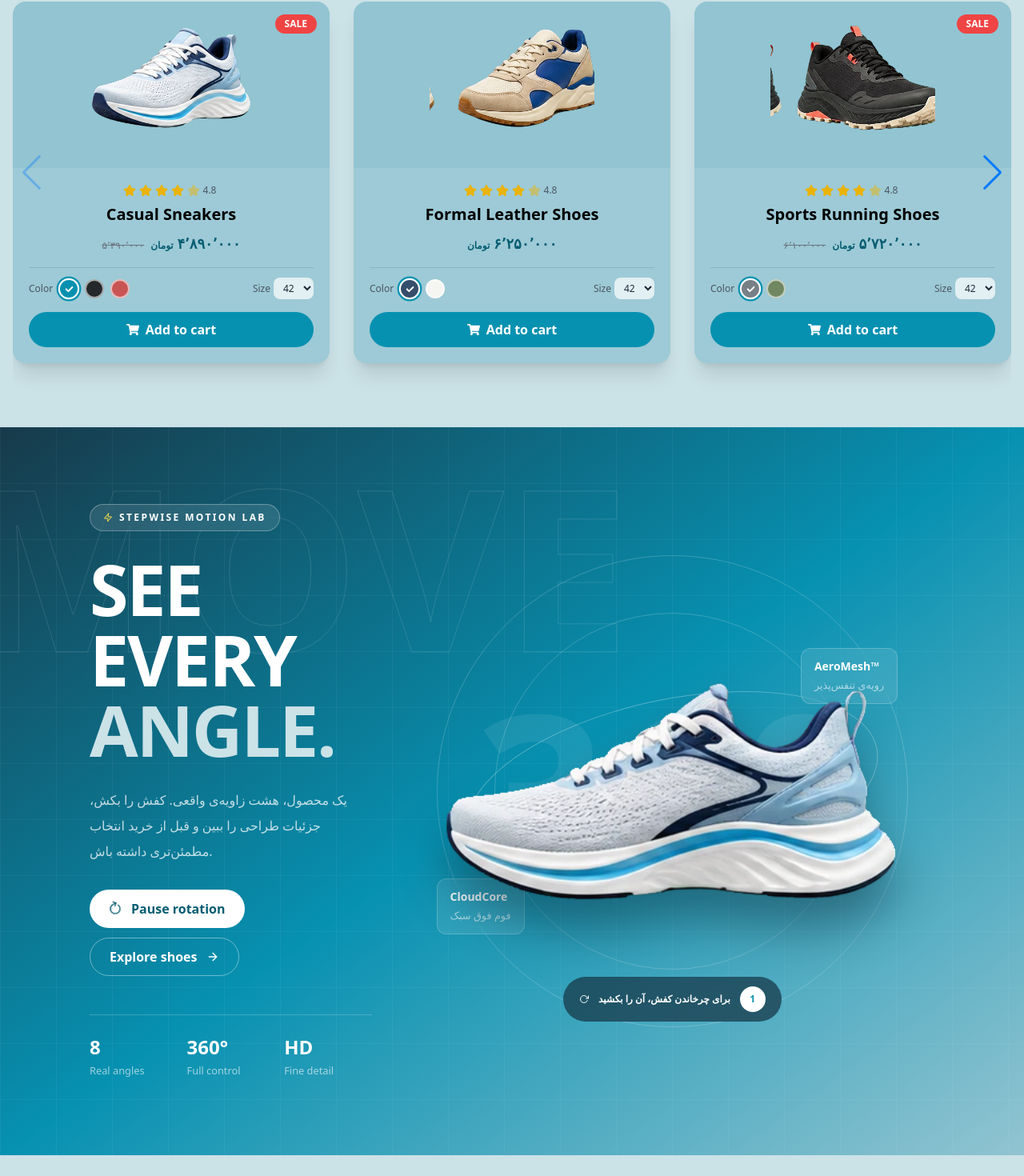
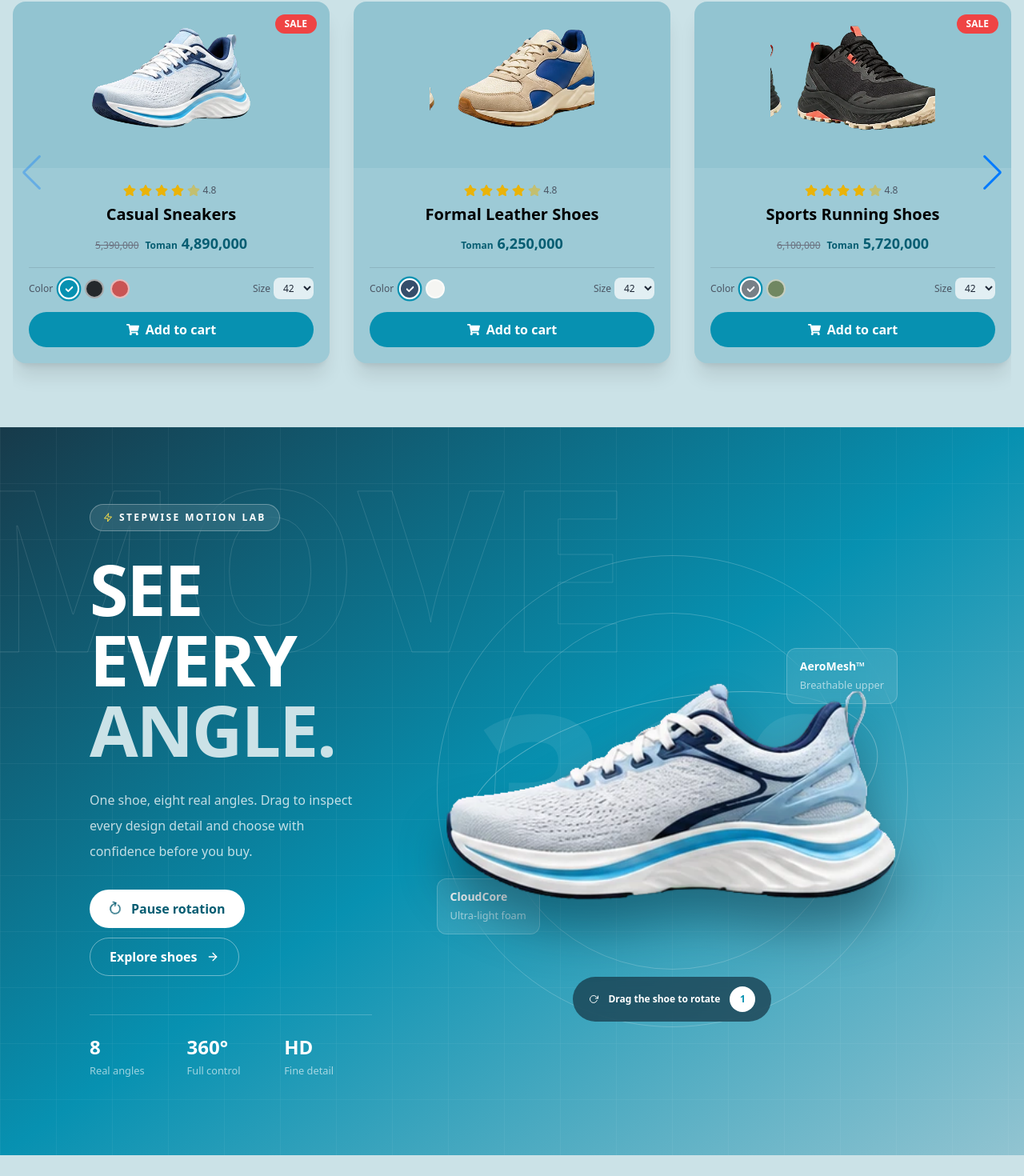
Before and after one commit to itzhoman/StepWise, a React (Vite) app: page / in a window 1280 px wide. Shown: the part 1404-2874 px from the top of the page at 80% size. Built offline with nearby package versions, Linux system fonts and the light colour scheme.

Commit message:
fix: standardize storefront content in English

```diff
--- a/src/components/Experience.jsx
+++ b/src/components/Experience.jsx
@@ -31,7 +31,7 @@ const Experience = () => {
         <div className="order-2 lg:order-1 text-center lg:text-left" dir="ltr">
           <div className="inline-flex items-center gap-2 rounded-full border border-white/30 bg-white/10 backdrop-blur-md px-4 py-2 text-xs font-bold uppercase tracking-[.2em]"><FiZap className="text-yellow-300" /> StepWise Motion Lab</div>
           <h2 className="text-5xl md:text-7xl lg:text-[88px] leading-[.95] font-black mt-7 tracking-tight">SEE EVERY<br/><span className="text-[#cbe2e7]">ANGLE.</span></h2>
-          <p className="max-w-md text-white/75 leading-8 mt-7 mx-auto lg:mx-0">یک محصول، هشت زاویه‌ی واقعی. کفش را بکش، جزئیات طراحی را ببین و قبل از خرید انتخاب مطمئن‌تری داشته باش.</p>
+          <p className="max-w-md text-white/75 leading-8 mt-7 mx-auto lg:mx-0">One shoe, eight real angles. Drag to inspect every design detail and choose with confidence before you buy.</p>
           <div className="flex flex-wrap justify-center lg:justify-start gap-3 mt-8">
             <button onClick={() => setAutoSpin((value) => !value)} className="bg-white text-[#075d72] h-12 px-6 rounded-full font-bold flex items-center gap-3 hover:scale-105 duration-300"><FiRotateCw className={autoSpin ? "animate-spin" : ""} />{autoSpin ? "Pause rotation" : "Auto rotate"}</button>
             <a href="#shop" className="border border-white/40 h-12 px-6 rounded-full font-bold flex items-center gap-3 hover:bg-white/10 duration-300">Explore shoes <FiArrowRight /></a>
@@ -44,10 +44,10 @@ const Experience = () => {
           <div className="absolute w-[68%] aspect-square rounded-full border border-white/20" />
           <div className="absolute w-[80%] h-[36%] rounded-[50%] border border-white/30 rotate-[-12deg]" />
           <span className="absolute text-[12rem] md:text-[18rem] font-black text-white/[.08]">360</span>
-          <img src={frames[frame]} alt={`نمای ${frame + 1} کفش Aero Motion`} className="relative z-10 w-[115%] max-w-[850px] object-contain drop-shadow-[0_38px_30px_rgba(8,41,53,.45)] select-none duration-150" draggable="false" />
-          <div className="absolute bottom-0 md:bottom-8 flex items-center gap-3 bg-[#173a4a]/75 backdrop-blur-md px-5 py-3 rounded-full text-xs font-bold"><FiRotateCw /> برای چرخاندن کفش، آن را بکشید <span className="w-8 h-8 rounded-full bg-white text-[#0791b1] grid place-items-center">{frame + 1}</span></div>
-          <div className="absolute top-[22%] right-0 md:right-[7%] bg-white/10 backdrop-blur-lg border border-white/20 px-4 py-3 rounded-xl"><b className="block text-sm">AeroMesh™</b><small className="text-white/60">رویه‌ی تنفس‌پذیر</small></div>
-          <div className="absolute bottom-[22%] left-0 md:left-[5%] bg-white/10 backdrop-blur-lg border border-white/20 px-4 py-3 rounded-xl"><b className="block text-sm">CloudCore</b><small className="text-white/60">فوم فوق سبک</small></div>
+          <img src={frames[frame]} alt={`Angle ${frame + 1} of the Aero Motion shoe`} className="relative z-10 w-[115%] max-w-[850px] object-contain drop-shadow-[0_38px_30px_rgba(8,41,53,.45)] select-none duration-150" draggable="false" />
+          <div className="absolute bottom-0 md:bottom-8 flex items-center gap-3 bg-[#173a4a]/75 backdrop-blur-md px-5 py-3 rounded-full text-xs font-bold"><FiRotateCw /> Drag the shoe to rotate <span className="w-8 h-8 rounded-full bg-white text-[#0791b1] grid place-items-center">{frame + 1}</span></div>
+          <div className="absolute top-[22%] right-0 md:right-[7%] bg-white/10 backdrop-blur-lg border border-white/20 px-4 py-3 rounded-xl"><b className="block text-sm">AeroMesh™</b><small className="text-white/60">Breathable upper</small></div>
+          <div className="absolute bottom-[22%] left-0 md:left-[5%] bg-white/10 backdrop-blur-lg border border-white/20 px-4 py-3 rounded-xl"><b className="block text-sm">CloudCore</b><small className="text-white/60">Ultra-light foam</small></div>
         </div>
       </div>
     </section>
--- a/src/components/Product.jsx
+++ b/src/components/Product.jsx
@@ -14,15 +14,15 @@ gsap.registerPlugin(ScrollTrigger);
 
 const frames = (model) => Array.from({ length: 8 }, (_, index) => `/shoes360/${model}/${index}.webp`);
 const productDetails = [
-    { price: 4890000, oldPrice: 5390000, frames: frames("ice"), colors: [{ name: "آبی", hex: "#0791b1", filter: "none" }, { name: "مشکی", hex: "#24282b", filter: "grayscale(1) brightness(.55)" }, { name: "قرمز", hex: "#c95454", filter: "hue-rotate(135deg) saturate(1.2)" }] },
-    { price: 6250000, frames: frames("retro"), colors: [{ name: "سرمه‌ای", hex: "#354e6b", filter: "none" }, { name: "سفید", hex: "#f5f5f2", filter: "grayscale(.6) brightness(1.25)" }] },
-    { price: 5720000, oldPrice: 6100000, frames: frames("trail"), colors: [{ name: "طوسی", hex: "#778087", filter: "none" }, { name: "سبز", hex: "#708761", filter: "hue-rotate(60deg)" }] },
-    { price: 4190000, frames: frames("ice"), colors: [{ name: "سفید", hex: "#eeeeeb", filter: "none" }, { name: "آبی", hex: "#369cc4", filter: "hue-rotate(165deg) saturate(1.1)" }] },
-    { price: 5250000, oldPrice: 5890000, frames: frames("retro"), colors: [{ name: "مشکی", hex: "#252525", filter: "none" }, { name: "قرمز", hex: "#b84949", filter: "hue-rotate(115deg) saturate(1.4)" }] },
-    { price: 6980000, frames: frames("trail"), colors: [{ name: "آبی", hex: "#49728b", filter: "none" }, { name: "کرم", hex: "#d8c9ad", filter: "sepia(.5) saturate(.6) brightness(1.1)" }] },
+    { price: 4890000, oldPrice: 5390000, frames: frames("ice"), colors: [{ name: "Blue", hex: "#0791b1", filter: "none" }, { name: "Black", hex: "#24282b", filter: "grayscale(1) brightness(.55)" }, { name: "Red", hex: "#c95454", filter: "hue-rotate(135deg) saturate(1.2)" }] },
+    { price: 6250000, frames: frames("retro"), colors: [{ name: "Navy", hex: "#354e6b", filter: "none" }, { name: "White", hex: "#f5f5f2", filter: "grayscale(.6) brightness(1.25)" }] },
+    { price: 5720000, oldPrice: 6100000, frames: frames("trail"), colors: [{ name: "Gray", hex: "#778087", filter: "none" }, { name: "Green", hex: "#708761", filter: "hue-rotate(60deg)" }] },
+    { price: 4190000, frames: frames("ice"), colors: [{ name: "White", hex: "#eeeeeb", filter: "none" }, { name: "Blue", hex: "#369cc4", filter: "hue-rotate(165deg) saturate(1.1)" }] },
+    { price: 5250000, oldPrice: 5890000, frames: frames("retro"), colors: [{ name: "Black", hex: "#252525", filter: "none" }, { name: "Red", hex: "#b84949", filter: "hue-rotate(115deg) saturate(1.4)" }] },
+    { price: 6980000, frames: frames("trail"), colors: [{ name: "Blue", hex: "#49728b", filter: "none" }, { name: "Cream", hex: "#d8c9ad", filter: "sepia(.5) saturate(.6) brightness(1.1)" }] },
 ];
 
-const money = (value) => new Intl.NumberFormat("fa-IR").format(value);
+const money = (value) => new Intl.NumberFormat("en-US").format(value);
 
 function ShoeCard({ data, detail, onAdd, onPreview }) {
     const [color, setColor] = useState(0);
@@ -75,7 +75,7 @@ function ShoeCard({ data, detail, onAdd, onPreview }) {
                 </div>
                 <h3 className="text-xl font-bold">{data.title}</h3>
                 <div className="flex justify-center items-baseline gap-2 mt-2" dir="rtl">
-                    <strong className="text-lg text-[#075d72] group-hover:text-white">{money(detail.price)} <small className="text-xs">تومان</small></strong>
+                    <strong className="text-lg text-[#075d72] group-hover:text-white">{money(detail.price)} <small className="text-xs">Toman</small></strong>
                     {detail.oldPrice && <del className="text-xs text-gray-500 group-hover:text-white/70">{money(detail.oldPrice)}</del>}
                 </div>
 
@@ -129,10 +129,10 @@ function PreviewModal({ product, onClose, onAdd }) {
                 >
                     <span className="absolute text-[9rem] font-black text-white/20">360°</span>
                     <div className="absolute w-[75%] h-[45%] rounded-[50%] border border-white/60 rotate-[-8deg]" />
-                    <img src={product.frames[frame]} alt={`زاویه ${frame + 1} از کفش ${product.title}`} style={{ filter: product.colors[product.colorIndex].filter }} className="relative z-10 w-[92%] max-h-[430px] object-contain drop-shadow-2xl select-none" draggable="false" />
+                    <img src={product.frames[frame]} alt={`Angle ${frame + 1} of ${product.title}`} style={{ filter: product.colors[product.colorIndex].filter }} className="relative z-10 w-[92%] max-h-[430px] object-contain drop-shadow-2xl select-none" draggable="false" />
                     <span className="absolute bottom-5 flex items-center gap-2 text-xs text-[#075d72] font-bold"><FiRotateCw /> Drag for a real 8-angle view</span>
                 </div>
-                <div className="p-8 flex flex-col justify-center text-left" dir="ltr"><span className="text-xs font-bold text-[#0791b1] uppercase">Interactive preview</span><h3 className="text-3xl font-extrabold mt-2">{product.title}</h3><p className="text-sm text-gray-600 leading-7 mt-4">Premium comfort, flexible support and a lightweight feel designed for every step.</p><strong className="text-2xl text-[#075d72] mt-5" dir="rtl">{money(product.price)} <small className="text-xs">تومان</small></strong><button onClick={() => { onAdd({ ...product, color: product.colors[product.colorIndex], size: 42 }); onClose(); }} className="bg-[#0791b1] text-white rounded-full py-3 mt-6 flex items-center justify-center gap-2 font-bold"><FaShoppingCart /> Add to cart</button></div>
+                <div className="p-8 flex flex-col justify-center text-left" dir="ltr"><span className="text-xs font-bold text-[#0791b1] uppercase">Interactive preview</span><h3 className="text-3xl font-extrabold mt-2">{product.title}</h3><p className="text-sm text-gray-600 leading-7 mt-4">Premium comfort, flexible support and a lightweight feel designed for every step.</p><strong className="text-2xl text-[#075d72] mt-5">{money(product.price)} <small className="text-xs">Toman</small></strong><button onClick={() => { onAdd({ ...product, color: product.colors[product.colorIndex], size: 42 }); onClose(); }} className="bg-[#0791b1] text-white rounded-full py-3 mt-6 flex items-center justify-center gap-2 font-bold"><FaShoppingCart /> Add to cart</button></div>
             </div>
         </div>
     );
```
